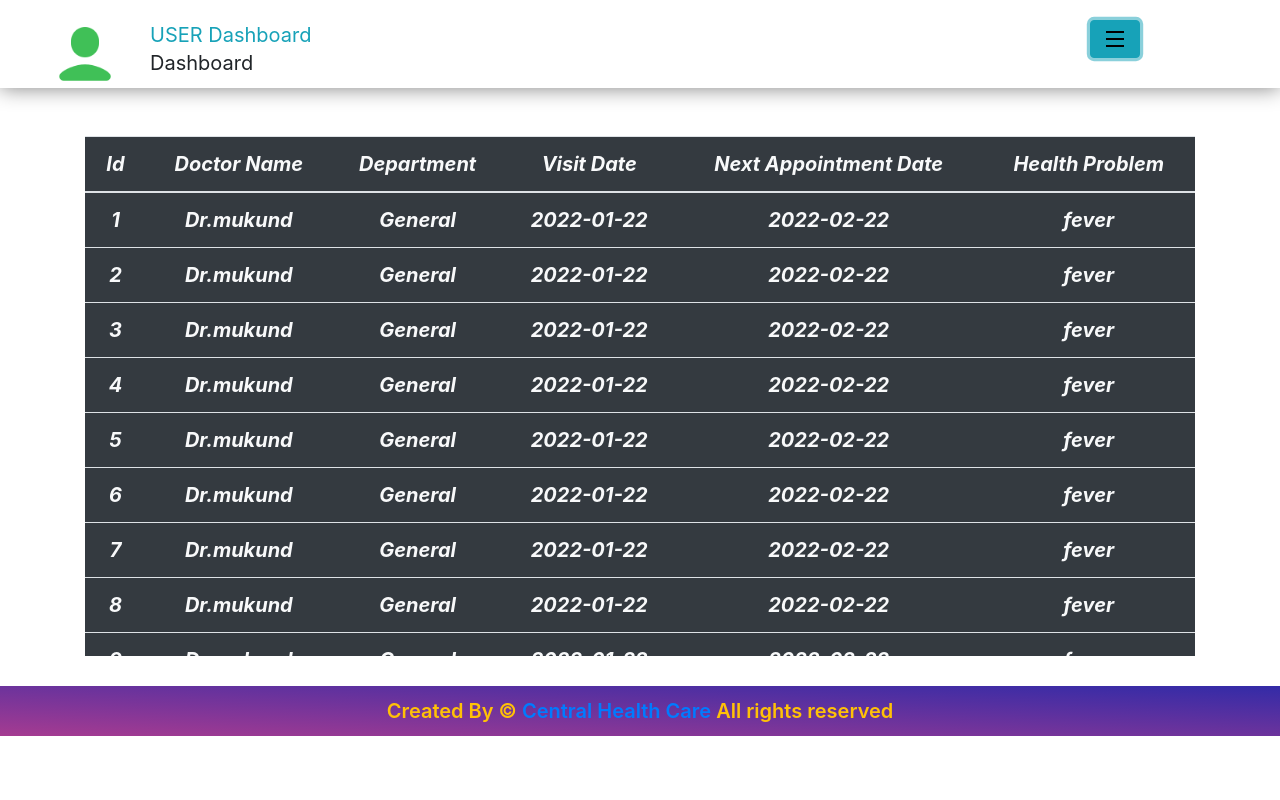
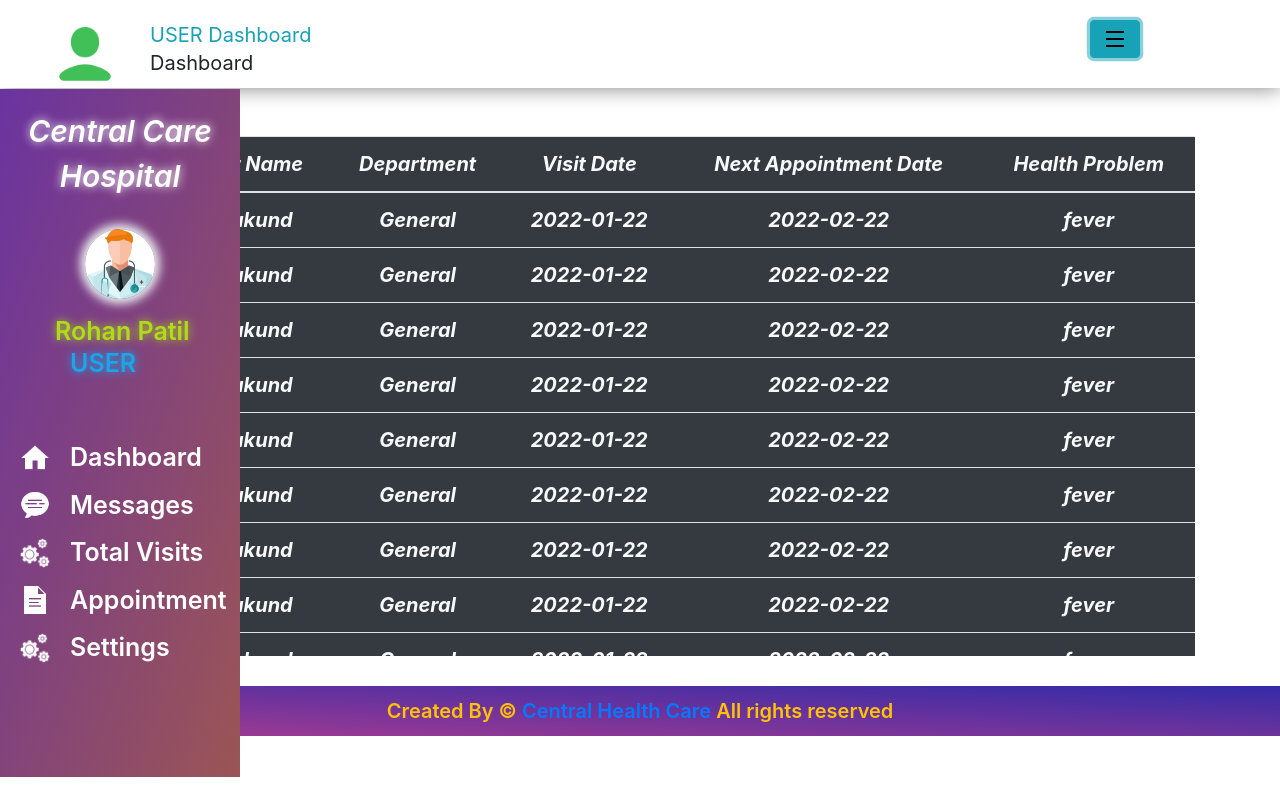
Before and after one commit to RohanPatil-dev/Health-Care-Project, a React (Create React App) app: page /User_visits in a window 1280 px wide. Both pictures are taken after a click on the button 1115 px from the left and 39 px from the top of the page. Built offline with nearby package versions, Linux system fonts and the light colour scheme.

Commit message:
Slider has been added successfully

```diff
--- /dev/null
+++ b/src/Main Project/UI/USER/User reusable components/User_slider.jsx
@@ -0,0 +1,74 @@
+import React from "react"
+import { Link } from "react-router-dom"
+
+import "../../../CSS/User.css"
+import "../../../CSS/user_media.css"
+
+import { IconContext } from "react-icons"
+
+export default function User_slider(props) {
+
+    return (
+        <>
+            <IconContext.Provider value={{ color: "white" }}>
+                <div className={`${props.sidebar ? "nav-menu active" : "nav-menu"} sidebar `} >
+                    <div className="nav-menu-items logo" onClick={props.showSidebar}>
+                        <div className="logo_content">
+                            <div id="dashboard_name">Central Care Hospital</div>
+
+                            <div id="user_pic">
+                                <div>
+                                    <img src="./Images/doctor1.png" alt="" height="70px" id="user_image" />
+                                </div>
+                                <div>
+                                    <p id="User_name">Rohan Patil</p>
+                                </div>
+                                <div>
+                                    <p id="role_type">USER</p>
+                                </div>
+                            </div>
+                        </div>
+
+                    </div>
+                    <ul className="nav_list">
+                        <li>
+                            <Link to="/user_dashboard">
+                                <img src="./Images/Admin/dashboard.png" alt="" class="icons" />
+                                <span class="links_name">Dashboard</span>
+                            </Link>
+                        </li>
+
+                        <li>
+                            <Link to="/user_messages">
+                                <img src="./Images/User/message.png" alt="" class="icons" />
+                                <span class="links_name">Messages</span>
+                            </Link>
+                        </li>
+
+                        <li>
+                            <Link to="/User_visits">
+                                <img src="./Images/Admin/settings.png" alt="" class="icons" />
+                                <span class="links_name">Total Visits</span>
+                            </Link>
+                        </li>
+
+                        <li>
+                            <Link to="/user_appointment">
+                                <img src="./Images/Admin/file.png" alt="" class="icons" />
+                                <span class="links_name">Appointment</span>
+                            </Link>
+                        </li>
+
+
+                        <li>
+                            <Link to="/user_settings">
+                                <img src="./Images/Admin/settings.png" alt="" class="icons" />
+                                <span class="links_name">Settings</span>
+                            </Link>
+                        </li>
+                    </ul>
+                </div>
+            </IconContext.Provider>
+        </>
+    )
+}
--- a/src/Main Project/UI/USER/User reusable components/Users_nav.jsx
+++ b/src/Main Project/UI/USER/User reusable components/Users_nav.jsx
@@ -1,6 +1,14 @@
-import React from "react"
+import React,{useState} from "react"
+import User_slider from "./User_slider";
 
 export default function Users_nav() {
+
+
+  const [sidebar, setSidebar] = useState(false);
+
+  const showSidebar = () => {return setSidebar(!sidebar)}
+
+
     return (
         <>
             <div>
@@ -16,8 +24,10 @@ export default function Users_nav() {
                     </div>
                 </div>
 
-                <button type="button" className="btn btn-info" id="pop_up"><img src="../../Images/Navbar/menu-line.png" alt="" /></button>
+                <button type="button" className="btn btn-info" id="pop_up" onClick={showSidebar}><img src="./Images/Navbar/menu-line.png" alt="" /> </button>
             </div>
+
+            <User_slider showSidebar={showSidebar} sidebar={sidebar} />
         </>
     )
 }
```
Also changed, not shown: src/Main Project/CSS/Doctor.css (+0 -68 lines), src/Main Project/CSS/User.css (line endings or trailing spaces).
